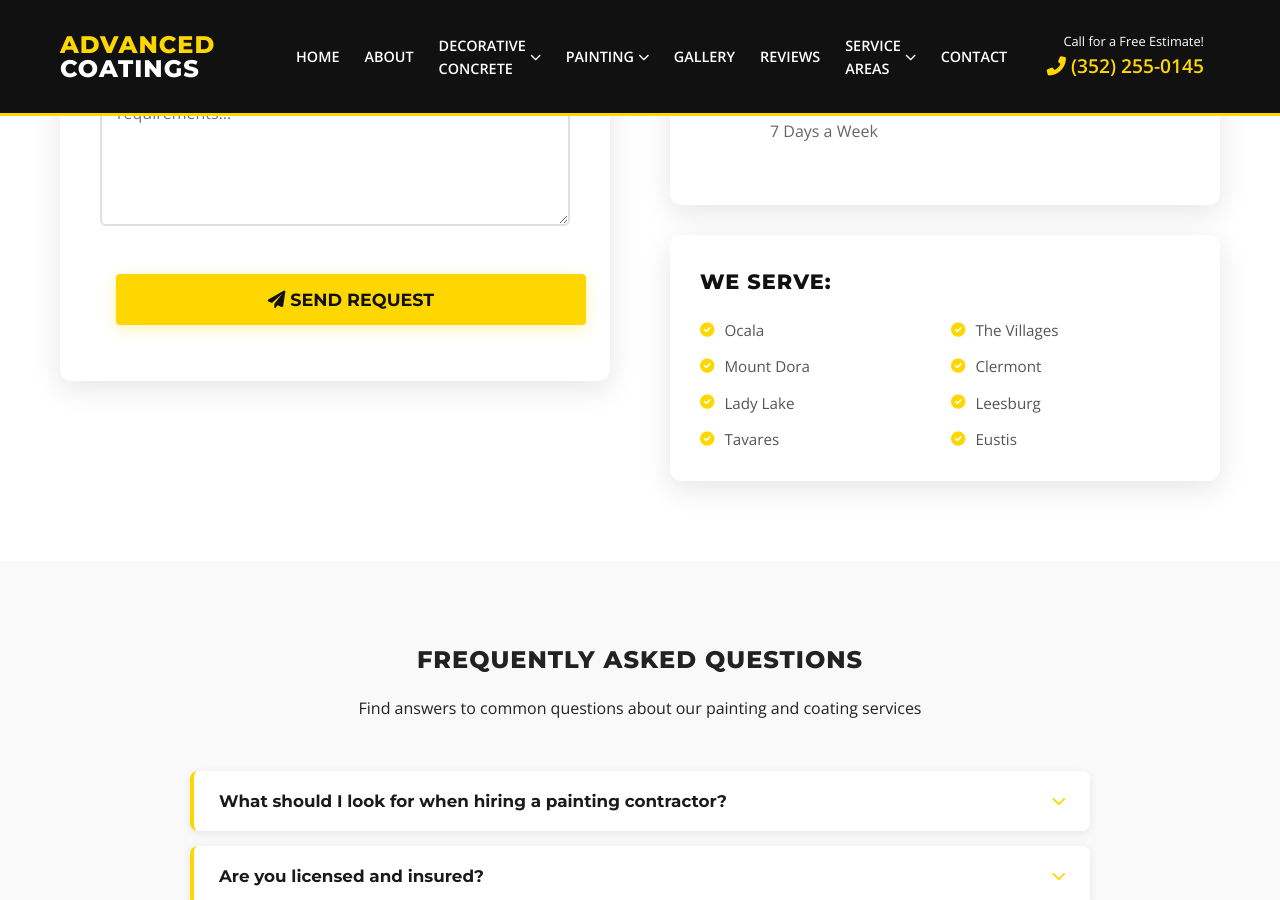
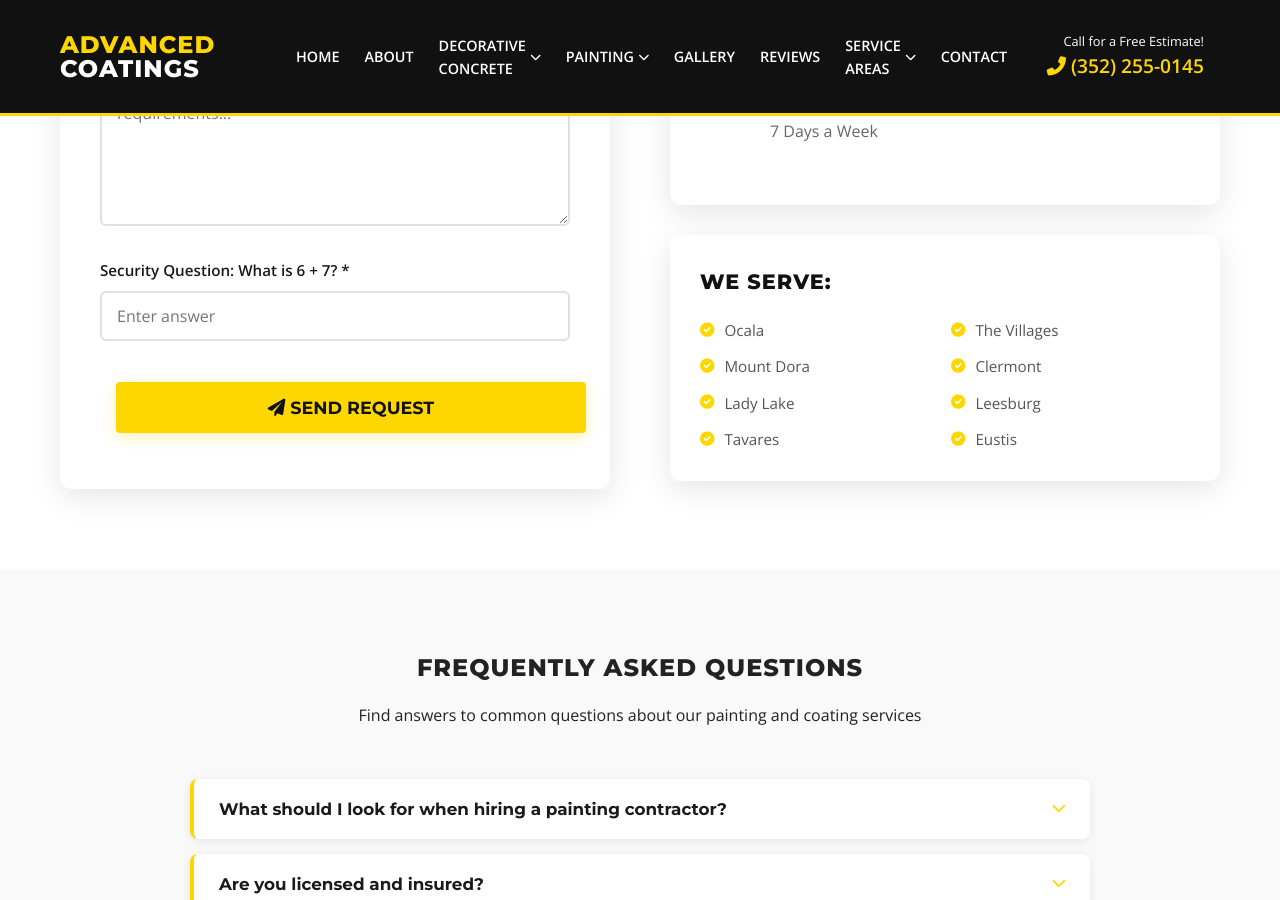
Before and after one commit to JamesBrownR/Advance-Coatings, a Jekyll site: the page built from contact/index.html, in a window 1280 px wide and 900 px high, scrolled down 921 px. Built offline with Jekyll 4.4.1, drawn with Linux system fonts in a browser that asks for light colours.

Commit message:
Update index.html

```diff
--- a/contact/index.html
+++ b/contact/index.html
@@ -64,6 +64,11 @@ description: Get in touch with Advanced Coatings for a free estimate
                     <div class="form-group">
                         <label for="message">Project Details *</label>
                         <textarea id="message" name="message" rows="6" required placeholder="Please describe your project and any specific requirements..."></textarea>
+                    </div>
+
+                    <div class="form-group">
+                        <label for="math-verify">Security Question: What is 6 + 7? *</label>
+                        <input type="number" id="math-verify" name="math-verify" required placeholder="Enter answer">
                     </div>
 
                     <button type="submit" class="btn btn-primary">
```
